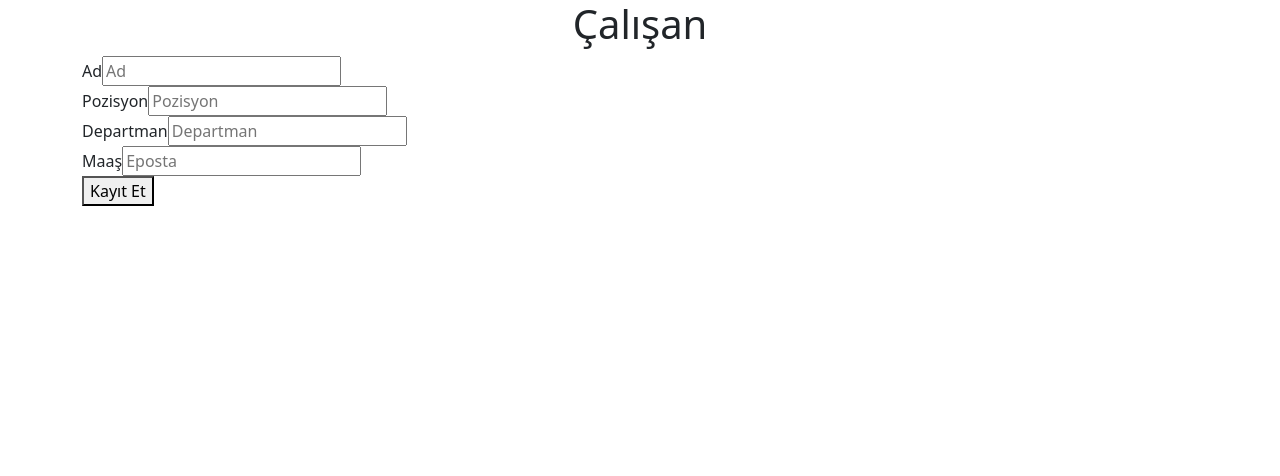
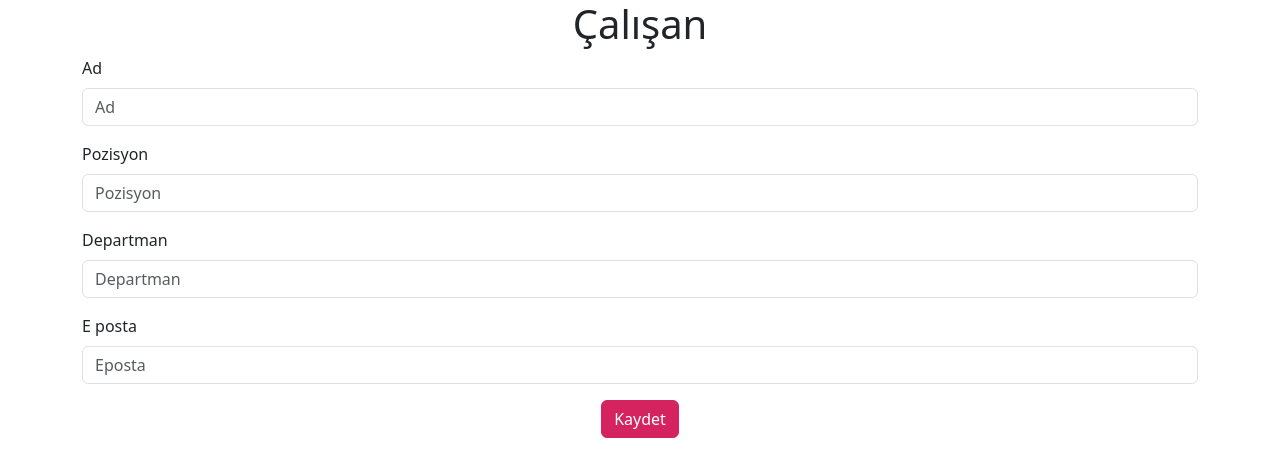
Before and after one commit to UgurKADIOGLU/springBoot-react, a React (Vite) app in the folder frontend/: page / in a window 1280 px wide. Shown: the top 476 px of the page. Built offline with nearby package versions, Linux system fonts and the light colour scheme.

Commit message:
Çalışan rect kısımları tamamlandı

```diff
--- a/frontend/src/App.jsx
+++ b/frontend/src/App.jsx
@@ -1,7 +1,7 @@
 import { useState } from 'react'
 import reactLogo from './assets/react.svg'
 import viteLogo from '/vite.svg'
-import './App.css'
+
 
 function App() {
   const [count, setCount] = useState(0)
--- /dev/null
+++ b/frontend/src/pages/Calisan/api.js
@@ -0,0 +1,6 @@
+import axios from "axios";
+
+
+export default function calisan(body) {
+  return axios.post("/api/v1/calisan", body)
+}
--- a/frontend/src/pages/Calisan/index.jsx
+++ b/frontend/src/pages/Calisan/index.jsx
@@ -1,69 +1,116 @@
-import axios from "axios";
+
 import React, { useState } from "react";
+import calisan from "./api";
 
 function Calisan() {
   const [ad, setAd] = useState("");
   const [pozisyon, setPozisyon] = useState("");
   const [departman, setDepartman] = useState("");
   const [eposta, setEposta] = useState("");
+  const [apiProgress, setApiProgress] = useState(false);
+  const[successMessage, setSuccessMessage] = useState("");
+  const [errorMessage, setErrorMessage] = useState("");
 
   const onSubmit = async (event) => {
+    setApiProgress(true);
     event.preventDefault();
-    await axios.post("/api/v1/calisan", {
+    setSuccessMessage("");
+    setErrorMessage("");
+    try{
+      const response=await calisan({
       ad,
       pozisyon,
       departman,
       eposta,
     })
+      setSuccessMessage(response.data.message);
+    } catch{
+      setErrorMessage("Bir hata oluştu");
+    }finally{
+      setApiProgress(false);
+    }};
 
 
-
-
-  };
 
   return (
     <div className="container">
       <form onSubmit={onSubmit}>
-
+        <div className="text-center">
           <h1 className="text-center">Çalışan</h1>
-      <div>
-        <label htmlFor="ad">Ad</label>
+        </div>
+        <div className="mb-3">
+          <label htmlFor="ad" className="form-label">
+            Ad
+          </label>
           <input
+            className="form-control"
             type="text"
             placeholder="Ad"
             id="ad"
             onChange={(event) => setAd(event.target.value)}
           />
         </div>
-      <div>
-        <label htmlFor="pozisyon">Pozisyon</label>
+        <div className="mb-3">
+          <label className="form-label" htmlFor="pozisyon">
+            Pozisyon
+          </label>
           <input
+            className="form-control"
             type="text"
             placeholder="Pozisyon"
             id="soypozisyonad"
             onChange={(event) => setPozisyon(event.target.value)}
           />
         </div>
-      <div>
-        <label htmlFor="departman">Departman</label>
+        <div className="mb-3">
+          <label className="form-label" htmlFor="departman">
+            Departman
+          </label>
           <input
+            className="form-control"
             type="text"
             placeholder="Departman"
             id="departman"
             onChange={(event) => setDepartman(event.target.value)}
           />
         </div>
-      <div>
-        <label htmlFor="eposta">Maaş</label>
+        <div className="mb-3">
+          <label className="form-label" htmlFor="eposta">
+            E posta
+          </label>
           <input
+            className="form-control"
             type="text"
             placeholder="Eposta"
             id="eposta"
             onChange={(event) => setEposta(event.target.value)}
           />
         </div>
-      <div>
-        <button>Kayıt Et</button>
+        <div className="text-center">
+          <button
+            disabled={apiProgress}
+            type="submit"
+            className="btn btn-primary"
+          >
+            {apiProgress && (
+              <span
+                className="spinner-border spinner-border-sm"
+                role="status"
+                aria-hidden="true"
+              ></span>
+            )}
+            Kaydet
+          </button>
+          {successMessage && (
+            <div className="alert alert-success mt-3" role="alert">
+              {successMessage}
+            </div>
+          )}
+          {errorMessage && (
+            <div className="alert alert-danger mt-3" role="alert">
+              {errorMessage}
+            </div>
+          )}
         </div>
       </form>
     </div>
--- a/frontend/src/styles.scss
+++ b/frontend/src/styles.scss
@@ -1 +1,2 @@
+$primary: #d4235e;
 @import "bootstrap/scss/bootstrap";
```
Lines whose indentation alone changed are shown as unchanged.
